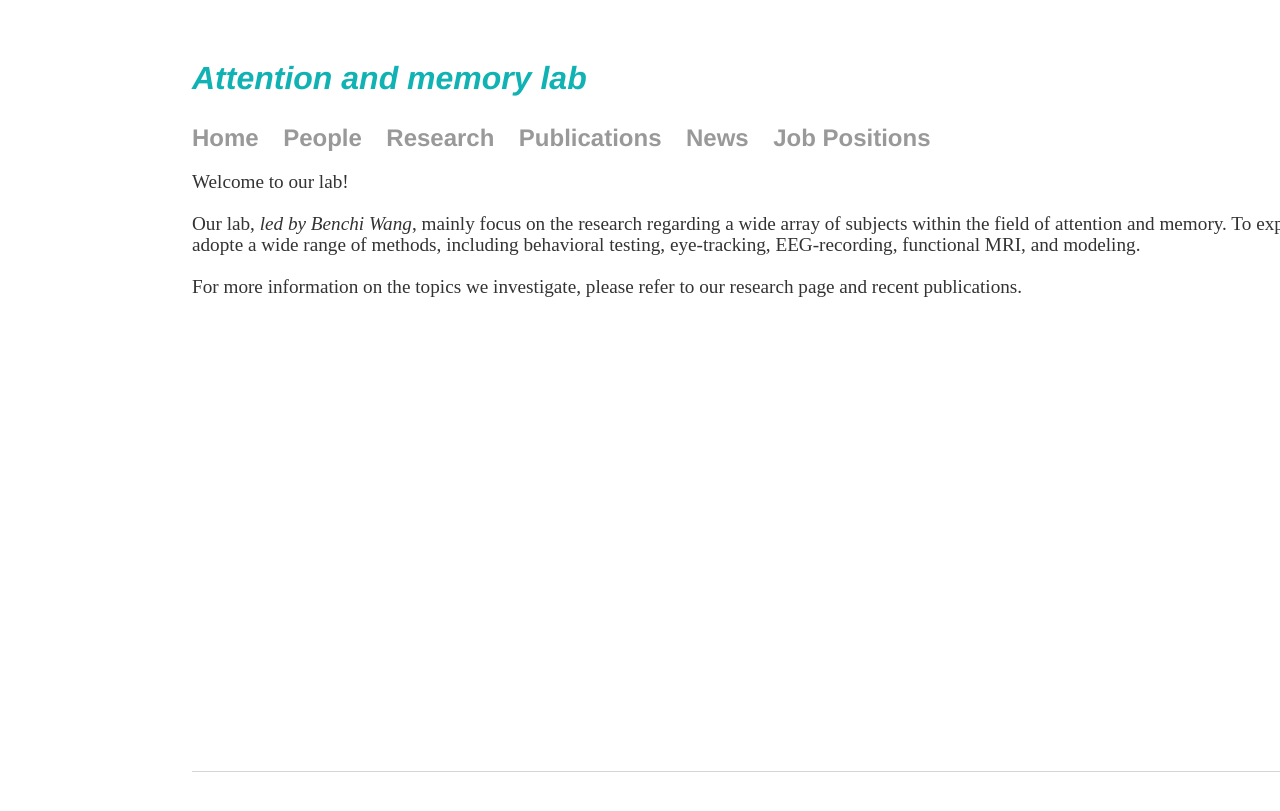
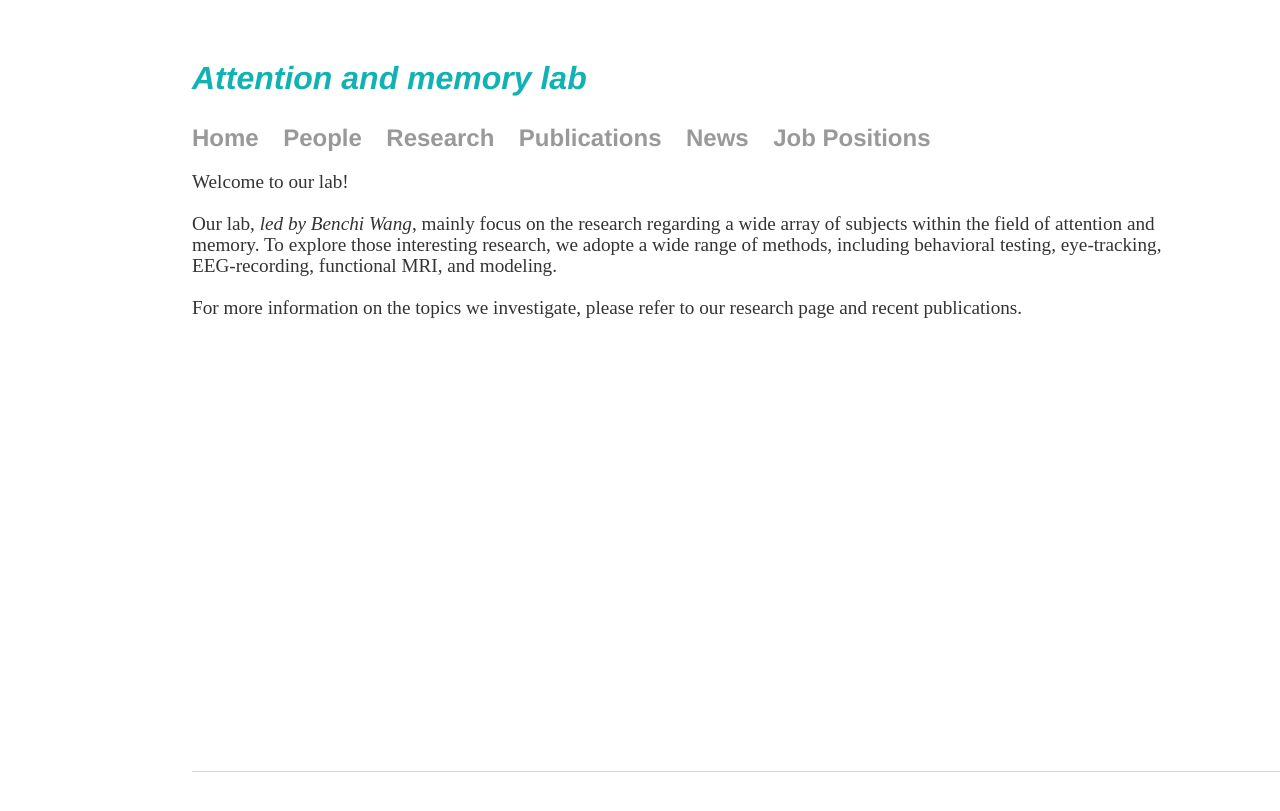
Before and after one commit to wangbenchi/wangbenchi.github.io, a Jekyll site: the page built from index.html, in a window 1280 px wide. Shown: the top 811 px of the page. Built offline with Jekyll 4.4.1, drawn with Linux system fonts in a browser that asks for light colours.

Commit message:
Update index.html

```diff
--- a/index.html
+++ b/index.html
@@ -3,7 +3,7 @@
 title: Attention and memory lab
 ---
 
-<div class="blurb" style = "height:600px">
+<div class="blurb" style = "height:600px;width:1000px">
 	<p>Welcome to our lab! <br>
 		<br>
 		Our lab, <i>led by Benchi Wang</i>, mainly focus on the research regarding a wide array of subjects
```
